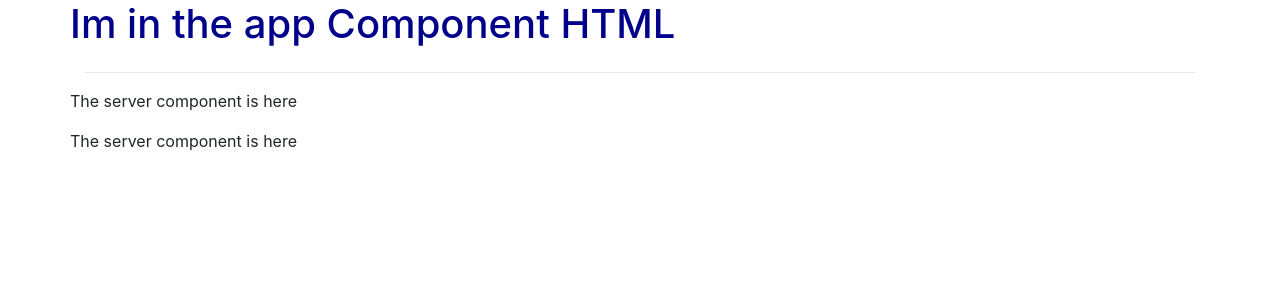
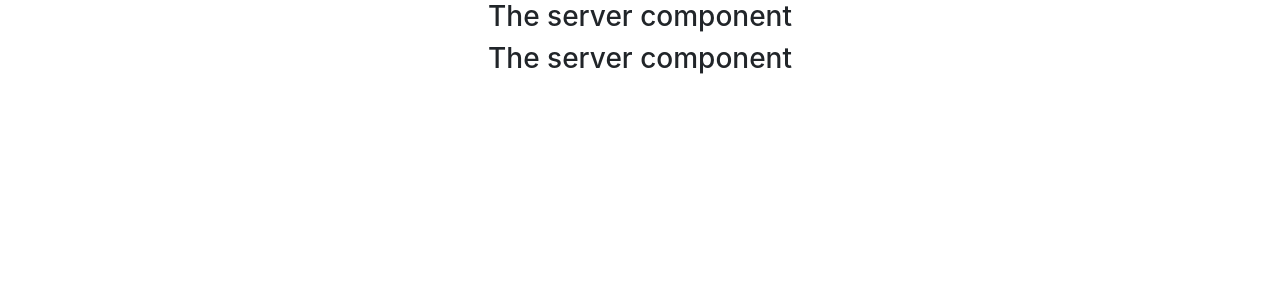
Before and after one commit to Nick-tsoukas/angular-learning, an Angular app: page / in a window 1280 px wide. Shown: the top 300 px of the page. Built offline with nearby package versions, Linux system fonts and the light colour scheme.

Commit message:
Playing with bootstrap css ...

```diff
--- a/src/app/app.component.html
+++ b/src/app/app.component.html
@@ -1,9 +1,3 @@
-<div class="container">
-    <div class="row">
-        <h1>Im in the app Component HTML</h1>
-    </div>
-    <hr>
-    <div class="row">
-        <app-servers></app-servers>
-    </div>
+<div class="container-fluid">
+    <app-servers></app-servers>
 </div>
--- /dev/null
+++ b/src/app/server/server.component.css
@@ -0,0 +1,9 @@
+.green {
+    height: 500px;
+    background: green;
+}
+
+.red {
+    height: 500px;
+    background: red;
+}
--- a/src/app/server/server.component.html
+++ b/src/app/server/server.component.html
@@ -1 +1 @@
-<p>The server component is here</p>
+<h3 class=" col-lg-12 text-center">The server component</h3>
--- a/src/app/server/server.component.ts
+++ b/src/app/server/server.component.ts
@@ -2,7 +2,8 @@ import { Component } from '@angular/core';
 
 @Component({
     selector:'app-server',
-    templateUrl: './server.component.html'
+    templateUrl: './server.component.html',
+    styleUrls: ['./server.component.css']
 })
 export class ServerComponent {
 
--- a/src/app/servers/servers.component.html
+++ b/src/app/servers/servers.component.html
@@ -1,2 +1,2 @@
-<app-server></app-server>
-<app-server></app-server>
+<app-server class="row"></app-server>
+<app-server class="row"></app-server>
```
